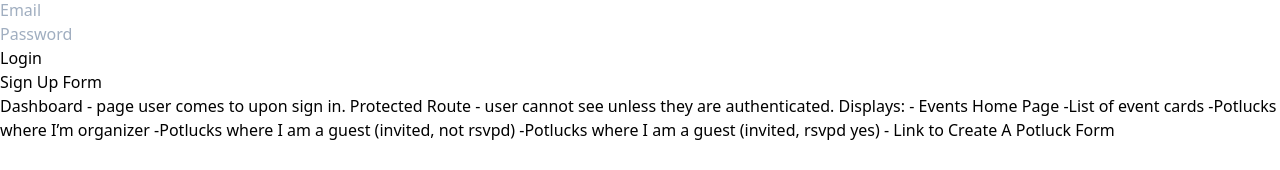
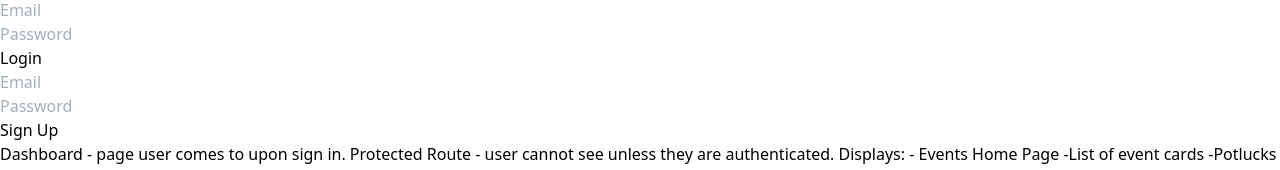
Before and after one commit to potluckplanner711/bw-frontend, a React (Create React App) app in the folder potluck-planner/: page / in a window 1280 px wide. Shown: the part 767-937 px from the top of the page. Built offline with nearby package versions, Linux system fonts and the light colour scheme.

Commit message:
signup form also fleshed out without router or endpoints

```diff
--- a/potluck-planner/src/components/Login.js
+++ b/potluck-planner/src/components/Login.js
@@ -6,15 +6,15 @@
 
     const history = useHistory()
 
-    const credentials = {
+    const loginCredentials = {
         email: '',
         password: ''
     }
-    const [login, setLogin] = useState(credentials)
+    const [login, setLogin] = useState(loginCredentials)
 
     const handleSubmit = (e) => {
         e.preventDefault()
-        axiosWithAuth().post('apiurl', credentials)
+        axiosWithAuth().post('apiurl', login)
         // need to update api url to reflect backend address
             .then(res => {
                 console.log(res)
@@ -39,7 +39,7 @@
             <form onSubmit={handleSubmit}>
                 <input
                     name='email'
-                    value={credentials.email}
+                    value={login.email}
                     type='text'
                     placeholder='Email'
                     onChange={handleChange}
@@ -47,7 +47,7 @@
                 <br />
                 <input
                     name='password'
-                    value={credentials.password}
+                    value={login.password}
                     type='password'
                     placeholder='Password'
                     onChange={handleChange}
--- a/potluck-planner/src/components/SignUp.js
+++ b/potluck-planner/src/components/SignUp.js
@@ -1,9 +1,60 @@
-import React from 'react'
+import React, { useState } from 'react'
+import { useHistory } from 'react-router-dom'
+import { axiosWithAuth } from './utils/axiosWithAuth'
 
 export default function SignUp() {
+
+    const history = useHistory()
+
+    const signupCredentials = {
+        email: '',
+        password: ''
+    }
+    const [signup, setSignup] = useState(signupCredentials)
+
+    const handleSubmit = (e) => {
+        e.preventDefault()
+        axiosWithAuth().post('apiurl', signup)
+        // need to update api url to reflect backend address
+            .then(res => {
+                console.log(res)
+                localStorage.setItem('token', res.data)
+                // may need to change location of token from res
+                history.pushState('/')
+            })
+            .catch(err => {
+                console.log(err)
+            })
+    }
+
+    const handleChange = (e) => {
+        setSignup({
+            ...login,
+            [e.target.name]: e.target.value
+        })
+    }
+
     return (
         <div>
-            Sign Up Form
+            <form onSubmit={handleSubmit}>
+                <input
+                    name='email'
+                    value={signup.email}
+                    type='text'
+                    placeholder='Email'
+                    onChange={handleChange}
+                />
+                <br />
+                <input
+                    name='password'
+                    value={signup.password}
+                    type='password'
+                    placeholder='Password'
+                    onChange={handleChange}
+                />
+                <br />
+                <button>Sign Up</button>
+            </form>
         </div>
     )
 }
```
